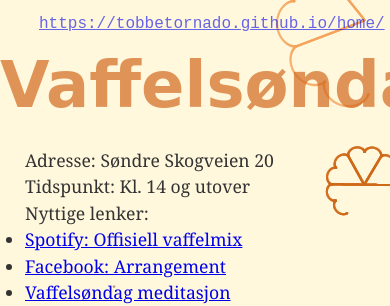
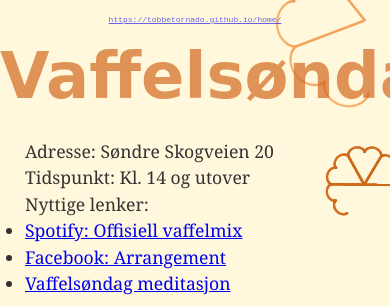
Before and after one commit to tobbetornado/home, a plain HTML site: page index.html in a window 390 px wide. Shown: the top 306 px of the page. Drawn offline with Linux system fonts and the light colour scheme.

Commit message:
Update index.html

```diff
--- a/index.html
+++ b/index.html
@@ -4,6 +4,7 @@
     <meta charset="UTF-8">
     <title>Velkommen til vaffelsøndag!</title>
     <style>
+
 /* Reset and basic styling */
 * {
     margin: 0;
@@ -93,12 +94,12 @@ iframe {
         margin: 15px 0;
     }
 
-    #headerLink {
-        font-size: 1em;
+        #headerLink {
+        width: auto;
+        margin: 0 auto; /* Center-align */
+        font-size: 0.5em;
         margin-top: 15px;
-		max-width: 80%;
     }
-
     #paragraphText {
         font-size: 1.1em;
         text-align: left;
@@ -110,6 +111,8 @@ iframe {
         height: 250px;
     }
 }
+
+
 
 
     </style>
```
